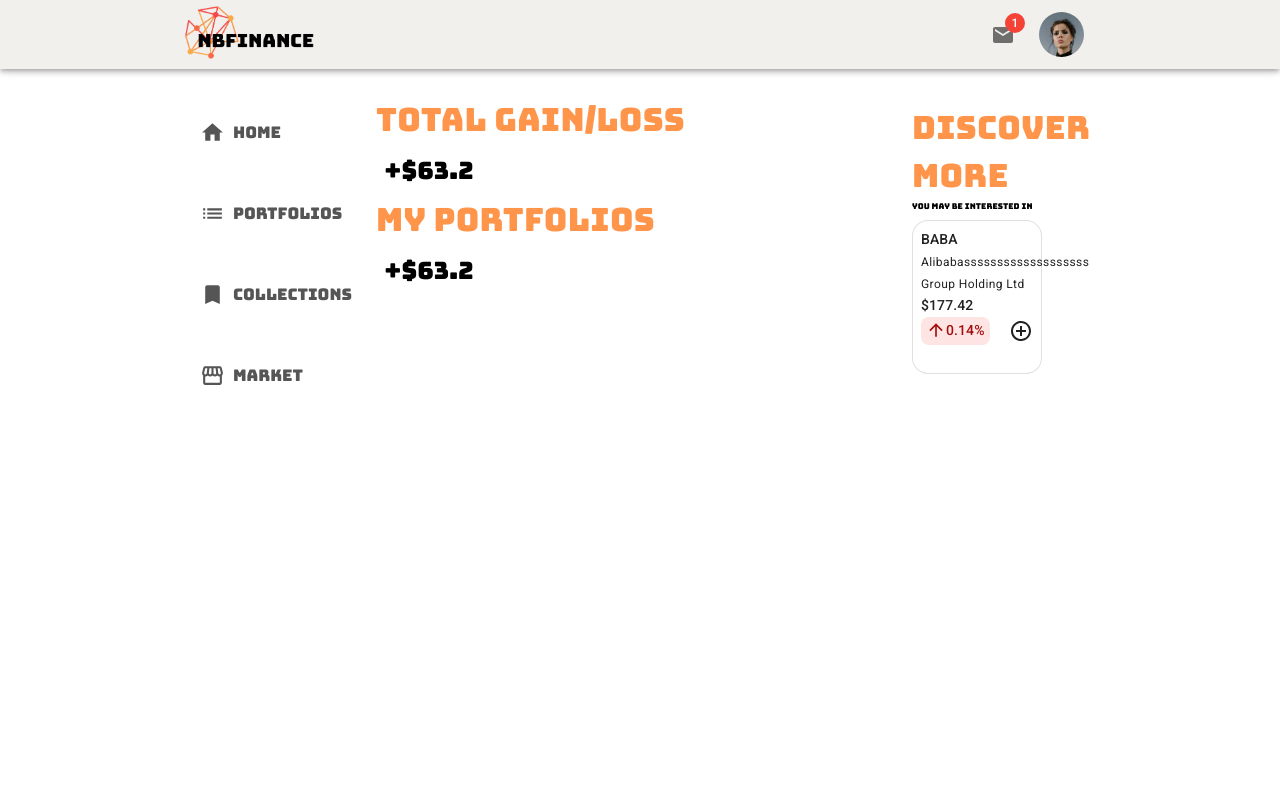
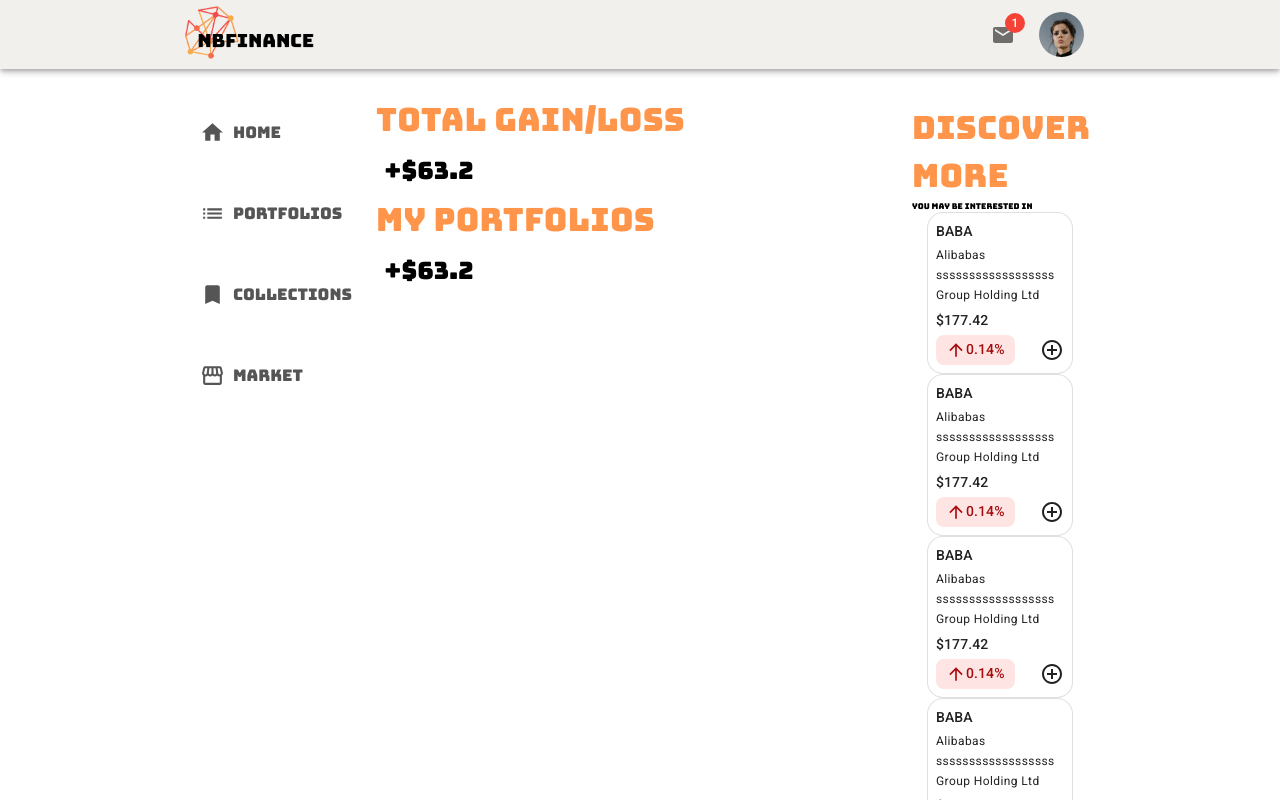
Before and after one commit to AdamW96/Stock-Portfolio-Management-System, a React (Create React App) app in the folder frontend/: page /portfolios in a window 1280 px wide. Shown: the top 800 px of the page. Built offline with nearby package versions, Linux system fonts and the light colour scheme.

Commit message:
Recomend card

```diff
--- /dev/null
+++ b/frontend/src/Components/RecomendCard.js
@@ -0,0 +1,72 @@
+import {  Button,  Card,  Container,  IconButton, makeStyles, Paper, Table, TableBody, TableCell, TableContainer, TableRow, Tooltip, Typography } from '@material-ui/core'
+import { useState } from 'react';
+import AddCircleOutlineIcon from '@material-ui/icons/AddCircleOutline';
+import ArrowUpwardIcon from '@material-ui/icons/ArrowUpward';
+import ArrowDownwardIcon from '@material-ui/icons/ArrowDownward';
+
+
+const useStyles = makeStyles(theme => ({
+  recomendCard: {
+    padding: theme.spacing(1),
+    borderRadius: theme.spacing(2),
+    width:theme.spacing(16),
+    height:theme.spacing(18),
+    '&:hover': {
+      boxShadow: theme.shadows[2],
+    },
+    display:'flex',
+    flexDirection:'column',
+    justifyContent:'space-between'
+  },
+  color: {
+    backgroundColor: props => props.gainers ? '#e1f2e7' : '#fee5e3',
+    padding: '4px 10px',
+    borderRadius: theme.spacing(1),
+    display: 'flex',
+    alignItems: 'center',
+    color: props => props.gainers ? 'green' : '#a50e0e',
+    maxWidth: 'fit-content'
+  },
+  buttonRow: {
+    display: 'flex',
+    alignItems: 'center',
+
+  },
+  Addicon: {
+    marginLeft: 'auto',
+    "&:hover": {
+      color: '#FF954A',
+      transition: "all 0.3s ease-out",
+      cursor: 'pointer'
+    }
+  }
+}))
+
+
+
+export default function RecomendCard({data,gainers}) {
+  const classes = useStyles({gainers});
+
+  return (
+    <>
+      {/* <Container> */}
+      <Paper className={classes.recomendCard} variant='outlined'>
+          <Typography variant='subtitle2'>BABA</Typography>
+          <Typography variant='caption' >Alibabas ssssssssssssssssss Group Holding Ltd</Typography>
+          <Typography variant='subtitle2' >$177.42</Typography>
+
+          <Typography variant='subtitle2' className={classes.buttonRow}>
+            <div className={classes.color}>
+              <ArrowUpwardIcon fontSize='small' />
+              <Typography variant='subtitle2' >0.14%</Typography>
+            </div>
+            <Tooltip title='Add To Portifolio'>
+              <AddCircleOutlineIcon className={classes.Addicon} />
+            </Tooltip>
+          </Typography>
+      </Paper>
+      {/* </Container> */}
+    </>
+
+  )
+}
--- a/frontend/src/Components/Right.js
+++ b/frontend/src/Components/Right.js
@@ -15,7 +15,7 @@ import { useState } from "react";
 import ArrowUpwardIcon from '@material-ui/icons/ArrowUpward';
 import ArrowDownwardIcon from '@material-ui/icons/ArrowDownward';
 import AddCircleOutlineIcon from '@material-ui/icons/AddCircleOutline';
-
+import RecomendCard from "./RecomendCard";
 const useStyles = makeStyles((theme) => ({
   container: {
     paddingTop: theme.spacing(13),
@@ -34,40 +34,12 @@ const useStyles = makeStyles((theme) => ({
   recomends: {
     display: 'flex',
     flexWrap: 'wrap',
-    '& > *': {
-      margin: theme.spacing(1),
-      width: theme.spacing(14),
-      height: theme.spacing(17),
-    },
-  },
-  recomendCard: {
-    padding: theme.spacing(1),
-    borderRadius: theme.spacing(2),
-    '&:hover': {
-      boxShadow: theme.shadows[2],
-    }
-  },
-  color: {
-    backgroundColor: props => props.gainers ? '#e1f2e7' : '#fee5e3',
-    padding: '3px 5px',
-    borderRadius: theme.spacing(1),
-    display: 'flex',
-    alignContent: 'center',
-    color: props => props.gainers ? 'green' : '#a50e0e',
-    maxWidth: 'fit-content'
-  },
-  buttonRow: {
-    display: 'flex',
-    alignItems: 'center',
-
-  },
-  Addicon: {
-    marginLeft: 'auto',
-    "&:hover": {
-      color: '#FF954A',
-      transition: "all 0.3s ease-out",
-      cursor: 'pointer'
-    }
+    justifyContent:'space-around'
+    // '& > *': {
+    //   margin: theme.spacing(1),
+    //   width: theme.spacing(14),
+    //   height: theme.spacing(17),
+    // },
   }
 }));
 
@@ -88,31 +60,25 @@ const RightHomepage = ({ currentUser, setCurrentUser }) => {
 const RightPortfolios = () => {
   const classes = useStyles();
   return (
+  <>
     <Container className={classes.container}>
       {/* <Paper variant='outlined'> */}
       <Typography className={classes.headText}>Discover more</Typography>
       <Typography className={classes.text}>You may be interested in</Typography>
+    </Container>
 
-      <div className={classes.recomends}>
-        <Paper className={classes.recomendCard} variant='outlined'>
-          <Typography variant='subtitle2'>BABA</Typography>
-          <Typography variant='caption' >Alibabasssssssssssssssssss Group Holding Ltd</Typography>
-          <Typography variant='subtitle2' >$177.42</Typography>
 
-          <Typography variant='subtitle2' className={classes.buttonRow}>
-            <div className={classes.color}>
-              <ArrowUpwardIcon fontSize='small' />0.14%
-            </div>
-            <Tooltip title='Add To Portifolio'>
-              <AddCircleOutlineIcon className={classes.Addicon} />
-            </Tooltip>
-          </Typography>
-
-        </Paper>
+    <div className={classes.recomends}>
+        <RecomendCard/>
+        <RecomendCard/>
+        <RecomendCard/>
+        <RecomendCard/>
+        <RecomendCard/>
+        <RecomendCard/>
 
       </div>
-      {/* </Paper> */}
-    </Container>
+
+  </>
   );
 }
 
```
